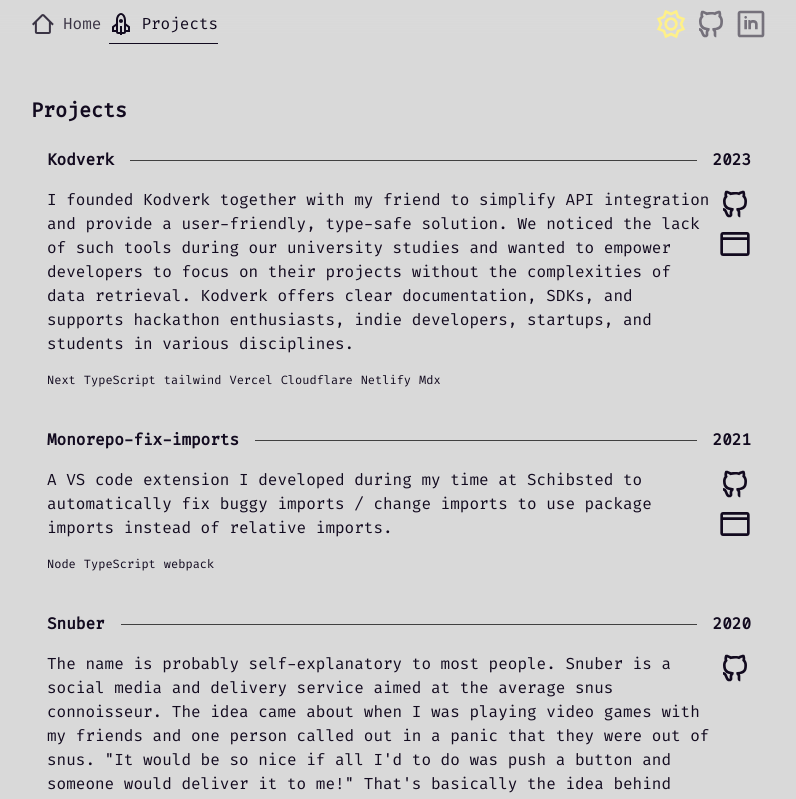
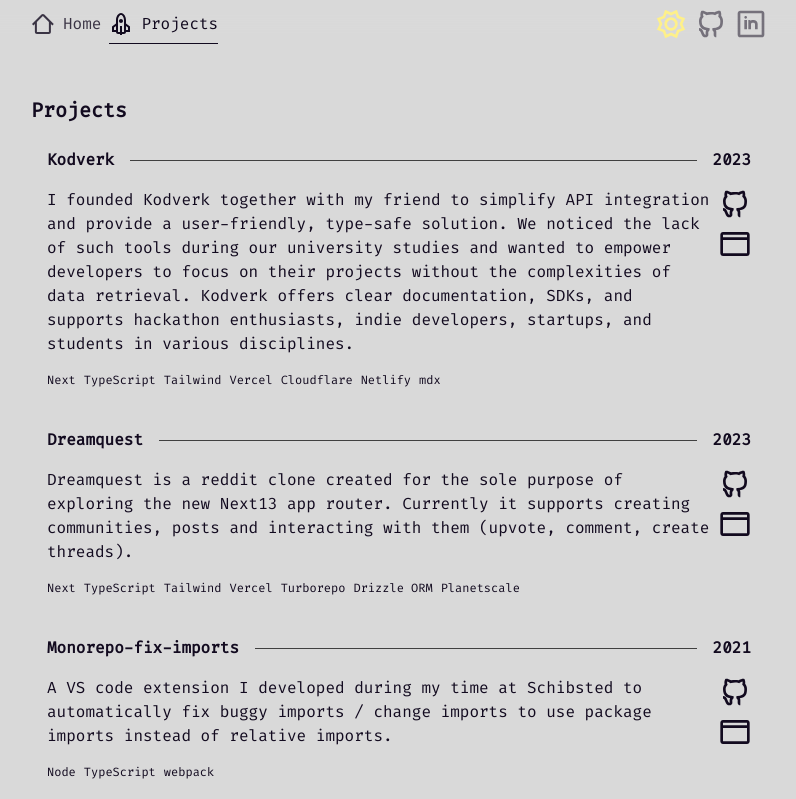
Before and after one commit to JohnVicke/malmedal.dev, an Astro site: page /projects in a window 1280 px wide. Shown: the top 799 px of the page, without its empty margins (241-1037 px from the left). Built offline with nearby package versions, Linux system fonts and the light colour scheme; Astro itself is replaced by a stand-in of ours.

Commit message:
add new project

```diff
--- a/src/components/Projects.tsx
+++ b/src/components/Projects.tsx
@@ -23,21 +23,44 @@
       href: "https://docs.kodverk.se/",
     },
     github: {
-      label: "Github napa",
+      label: "Github kodverk",
       href: "https://github.com/kodverk",
     },
     tech: [
       "Next",
       "TypeScript",
-      "tailwind",
+      "Tailwind",
       "Vercel",
       "Cloudflare",
       "Netlify",
-      "Mdx",
+      "mdx",
     ],
     title: "Kodverk",
     year: 2023,
     description: `I founded Kodverk together with my friend to simplify API integration and provide a user-friendly, type-safe solution. We noticed the lack of such tools during our university studies and wanted to empower developers to focus on their projects without the complexities of data retrieval. Kodverk offers clear documentation, SDKs, and supports hackathon enthusiasts, indie developers, startups, and students in various disciplines.`,
+  },
+  {
+    id: v4(),
+    website: {
+      label: "Dreamquest",
+      href: "https://dream-quest.vercel.app/",
+    },
+    github: {
+      label: "Github dream quest",
+      href: "https://github.com/johnvicke/dream-quest",
+    },
+    tech: [
+      "Next",
+      "TypeScript",
+      "Tailwind",
+      "Vercel",
+      "Turborepo",
+      "Drizzle ORM",
+      "Planetscale",
+    ],
+    title: "Dreamquest",
+    year: 2023,
+    description: `Dreamquest is a reddit clone created for the sole purpose of exploring the new Next13 app router. Currently it supports creating communities, posts and interacting with them (upvote, comment, create threads).`,
   },
   {
     id: v4(),
```
